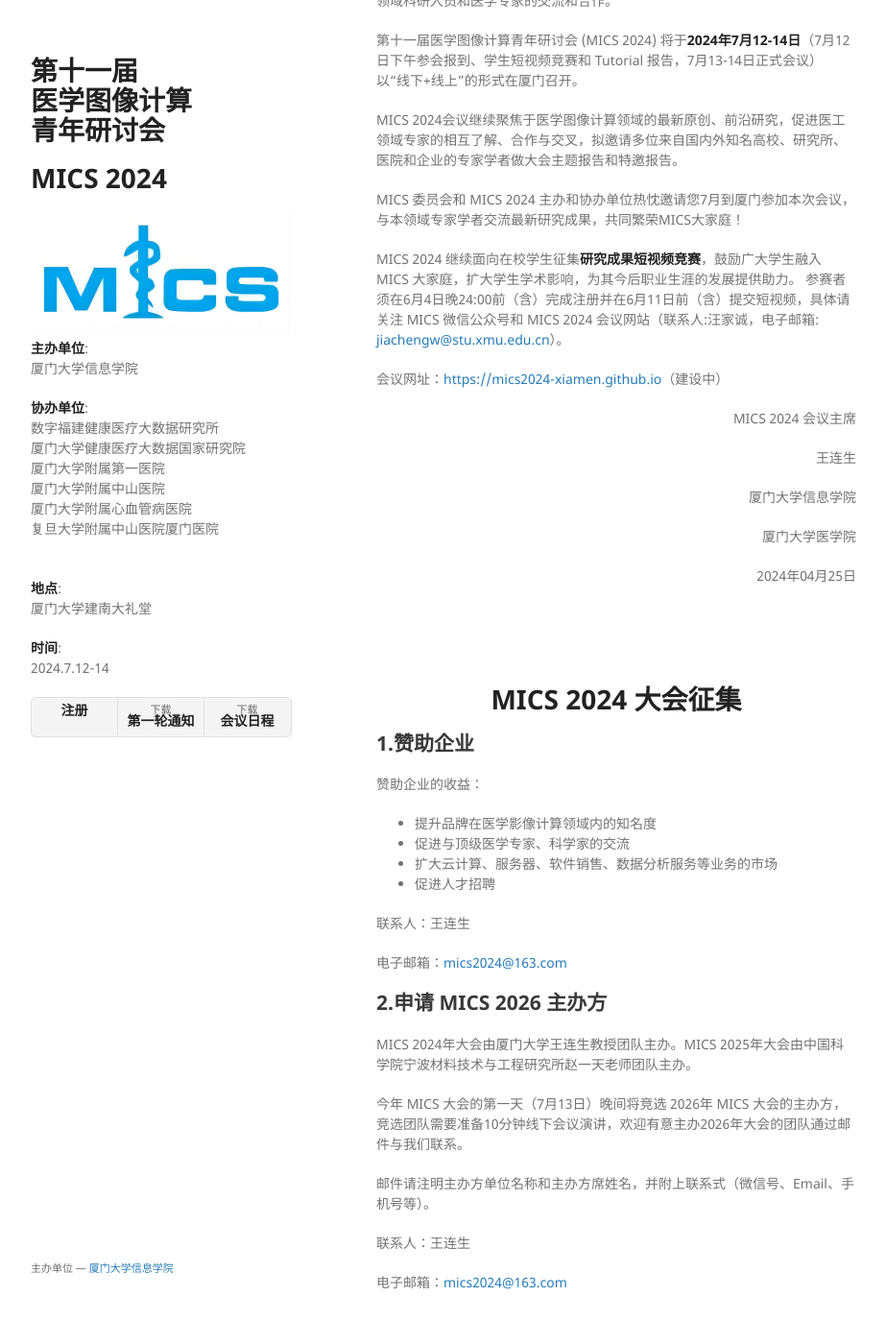
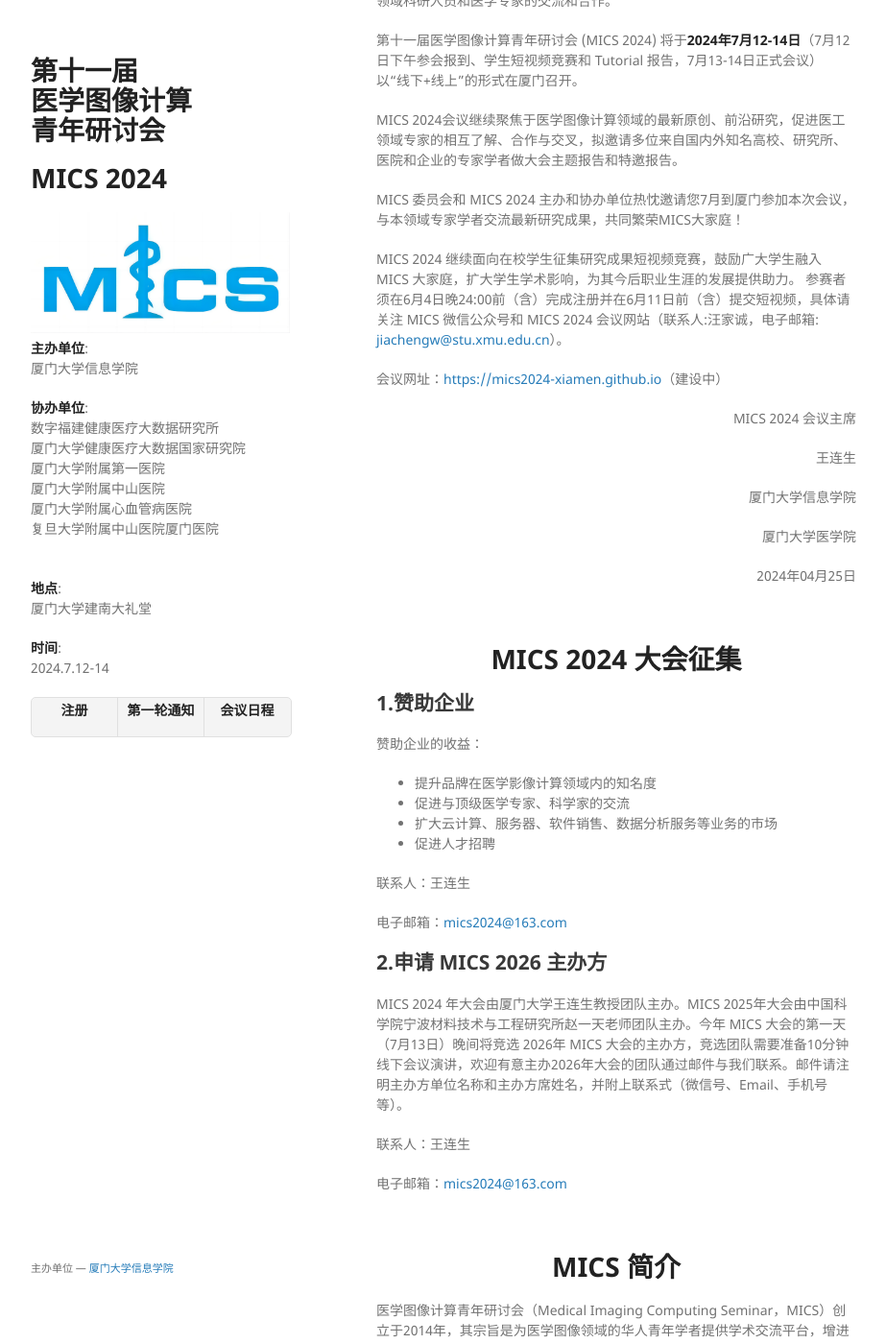
Before and after one commit to MICS2024-XiaMen/MICS2024-XiaMen.github.io, a Jekyll site: the page built from index.md, in a window 1280 px wide and 1400 px high, scrolled down 192 px. Shown: the whole window at 96% size, without its empty margins (178-1101 px from the left). Built offline with Jekyll 4.4.1, drawn with Linux system fonts in a browser that asks for light colours; our own code applies the rules of GitHub Pages for plain Markdown files.

Commit message:
Add files via upload

```diff
--- a/_config.yml
+++ b/_config.yml
@@ -1,6 +1,6 @@
-title: Minimal theme
+title: MICS 2024 厦门
 logo: /assets/img/MICS.png
-description: Minimal is a theme for GitHub Pages.
+description: 第十一届医学图像计算青年研讨会 (MICS 2024)
 show_downloads: true
 google_analytics:
 theme: jekyll-theme-minimal
--- a/_layouts/default.html
+++ b/_layouts/default.html
@@ -36,9 +36,9 @@
 
         {% if site.show_downloads %}
         <ul class="downloads">
-          <li><a href="{{ site.github.repository_url }}"> <strong>注册</strong></a></li>
-          <li><a href="{{ site.github.zip_url }}">下载 <strong>第一轮通知</strong></a></li>
-          <li><a href="{{ site.github.tar_url }}">下载 <strong>会议日程</strong></a></li>
+          <li><a href="{{ site.github.zip_url }}"> <strong>注册</strong></a></li>
+          <li><a href="{{ site.github.zip_url }}"> <strong>第一轮通知</strong></a></li>
+          <li><a href="{{ site.github.tar_url }}"> <strong>会议日程</strong></a></li>
         </ul>
 
 
--- a/index.md
+++ b/index.md
@@ -9,7 +9,7 @@ MICS 2024会议继续聚焦于医学图像计算领域的最新原创、前沿
 
 MICS 委员会和 MICS 2024 主办和协办单位热忱邀请您7月到厦门参加本次会议，与本领域专家学者交流最新研究成果，共同繁荣MICS大家庭！
 
-MICS 2024 继续面向在校学生征集**研究成果短视频竞赛**，鼓励广大学生融入 MICS 大家庭，扩大学生学术影响，为其今后职业生涯的发展提供助力。
+MICS 2024 继续面向在校学生征集研究成果短视频竞赛，鼓励广大学生融入 MICS 大家庭，扩大学生学术影响，为其今后职业生涯的发展提供助力。
 参赛者须在6月4日晚24:00前（含）完成注册并在6月11日前（含）提交短视频，具体请关注 MICS 微信公众号和 MICS 2024 会议网站（联系人:汪家诚，电子邮箱: [jiachengw@stu.xmu.edu.cn](mailto:jiachengw@stu.xmu.edu.cn)）。
 
 会议网址：[https://mics2024-xiamen.github.io](https://mics2024-xiamen.github.io)（建设中）
@@ -22,7 +22,9 @@ MICS 2024 继续面向在校学生征集**研究成果短视频竞赛**，鼓励
 <p>2024年04月25日</p>
 </div>
 
-<br><br><br>
+<br>
+
+
 <h1 align="center">MICS 2024 大会征集</h1>
 
 ##  1.赞助企业
@@ -41,17 +43,13 @@ MICS 2024 继续面向在校学生征集**研究成果短视频竞赛**，鼓励
 
 ## 2.申请 MICS 2026 主办方
 
-MICS 2024年大会由厦门大学王连生教授团队主办。MICS 2025年大会由中国科学院宁波材料技术与工程研究所赵一天老师团队主办。
-
-今年 MICS 大会的第一天（7月13日）晚间将竞选 2026年 MICS 大会的主办方，竞选团队需要准备10分钟线下会议演讲，欢迎有意主办2026年大会的团队通过邮件与我们联系。
-
-邮件请注明主办方单位名称和主办方席姓名，并附上联系式（微信号、Email、手机号等）。
+MICS 2024 年大会由厦门大学王连生教授团队主办。MICS 2025年大会由中国科学院宁波材料技术与工程研究所赵一天老师团队主办。今年 MICS 大会的第一天（7月13日）晚间将竞选 2026年 MICS 大会的主办方，竞选团队需要准备10分钟线下会议演讲，欢迎有意主办2026年大会的团队通过邮件与我们联系。邮件请注明主办方单位名称和主办方席姓名，并附上联系式（微信号、Email、手机号等）。
 
 联系人：王连生
 
 电子邮箱：[mics2024@163.com](mailto:mics2024@163.com)
 
-<br><br><br>
+<br>
 <h1 align="center">MICS 简介</h1>
 
 医学图像计算青年研讨会（Medical Imaging Computing Seminar，MICS）创立于2014年，其宗旨是为医学图像领域的华人青年学者提供学术交流平台，增进相互之间的了解和友谊，帮助青年学者融入学术研究大家庭。MICS聚焦于近两年内的医学图像计算领域原创研究，欢迎医学图像处理、计算机视觉、人工智能等新理论、新方法、新应用的展示，以及影像与临床医学、基础医学深度交叉的突破性进展报告。首届MICS在医学图像领域著名学者、北卡罗来纳大学教堂山分校沈定刚教授（现为上海科技大学教授）的倡议下，于2014年12月在深圳大学举行。经过2015（济南）、2016（广州）、2017（上海）、2018（南京）、2019（苏州）、2020（大连-在线）、2021（西安）、2022（南京）、2023（太原）的蓬勃发展，MICS从参会人数不足百人到吸引几千名专家学者参与，已迅速成为全国医学图像计算领域最具影响力的活动之一。2024年的MICS会议将在厦门举办，欢迎全球同道专家和同学共聚学术盛宴！
```
